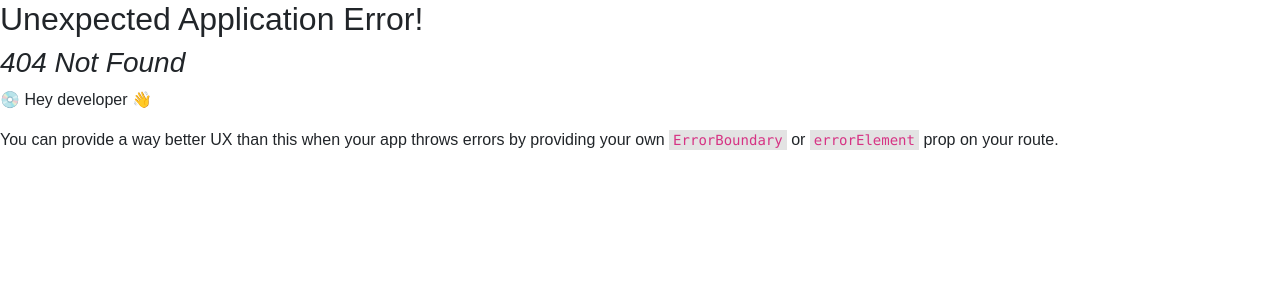
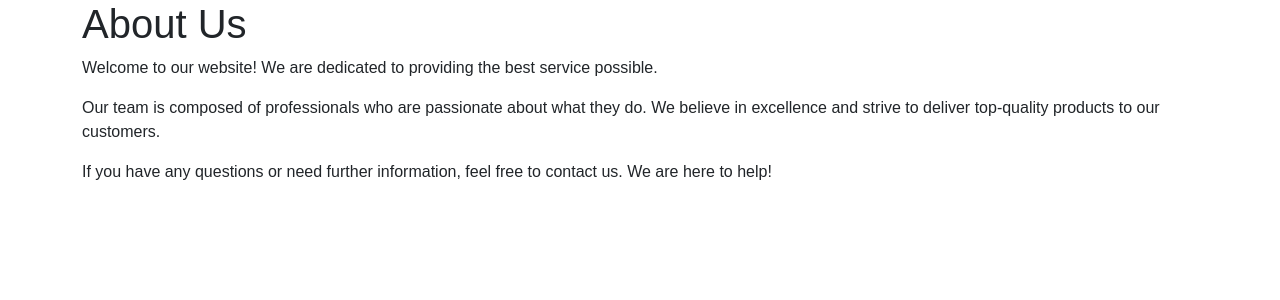
Before and after one commit to DavideSantambrogio/react-il-mio-fotoalbum, a React (Vite) app in the folder frontend/: page /about in a window 1280 px wide. Before the commit this address had no page. Shown: the top 300 px of the page. Built offline with nearby package versions, Linux system fonts and the light colour scheme.

Commit message:
add: about

```diff
--- a/frontend/src/components/Navbar.jsx
+++ b/frontend/src/components/Navbar.jsx
@@ -24,10 +24,10 @@ function Navbar() {
                         <NavLink href="/">Home</NavLink>
                     </NavItem>
                     <NavItem>
-                        <NavLink href="/about">Tutte le foto WIP</NavLink>
+                        <NavLink href="/about">About</NavLink>
                     </NavItem>
                     <NavItem>
-                        <NavLink href="/contact">About WIP</NavLink>
+                        <NavLink href="/contact">Tutte le foto WIP</NavLink>
                     </NavItem>
                 </Nav>
                 <Nav navbar>
--- a/frontend/src/main.jsx
+++ b/frontend/src/main.jsx
@@ -4,11 +4,16 @@ import { createBrowserRouter, RouterProvider } from 'react-router-dom';
 import 'bootstrap/dist/css/bootstrap.min.css';
 import HomePage from './pages/HomePage.jsx';
 import './index.css';
+import AboutPage from './pages/AboutPage.jsx';
 
 const router = createBrowserRouter([
   {
     path: '/',
     element: <HomePage />
+  },
+  {
+    path: '/about',
+    element: <AboutPage/>
   }
 ]);
 
--- /dev/null
+++ b/frontend/src/pages/AboutPage.jsx
@@ -0,0 +1,25 @@
+import React from 'react';
+import { Container, Row, Col } from 'reactstrap';
+
+const AboutPage = () => {
+  return (
+    <Container>
+      <Row>
+        <Col>
+          <h1>About Us</h1>
+          <p>
+            Welcome to our website! We are dedicated to providing the best service possible.
+          </p>
+          <p>
+            Our team is composed of professionals who are passionate about what they do. We believe in excellence and strive to deliver top-quality products to our customers.
+          </p>
+          <p>
+            If you have any questions or need further information, feel free to contact us. We are here to help!
+          </p>
+        </Col>
+      </Row>
+    </Container>
+  );
+};
+
+export default AboutPage;
```
Also changed, not shown: 1 other file (tests, documents, lock files or other folders).
